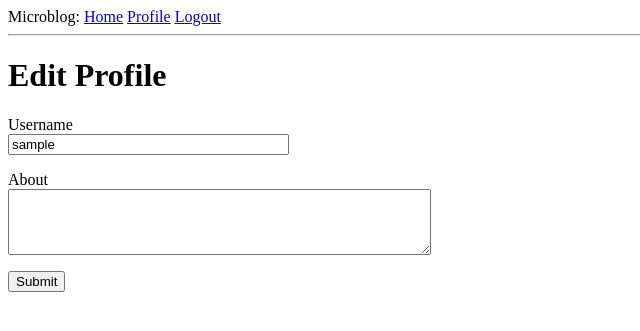
After one commit to paynes/microblog, a Flask app: page /edit_profile in a window 1280 px wide. The commit adds this page. Shown: the top 331 px of the page, without its empty margins (0-640 px from the left). Run offline with Flask 2, Linux system fonts and the light colour scheme; the visitor is signed in with stand-in values (Sample User, id 1); data comes from the database, SQL or seed files in the repository.

Commit message:
created profil page and edit profil page

```diff
--- a/app/forms.py
+++ b/app/forms.py
@@ -1,6 +1,6 @@
 from flask_wtf import FlaskForm
-from wtforms import StringField, PasswordField, BooleanField, SubmitField
-from wtforms.validators import DataRequired, EqualTo, ValidationError, Email
+from wtforms import StringField, PasswordField, BooleanField, SubmitField, TextAreaField
+from wtforms.validators import DataRequired, EqualTo, ValidationError, Email, Length
 
 from app.models import User
 
@@ -28,3 +28,9 @@ class RegistrationForm(FlaskForm):
 		user = User.query.filter_by(email=email.data).first()
 		if user is not None:
 			raise ValidationError('Please use a different email.')
+
+
+class EditProfileForm(FlaskForm):
+	username = StringField('Username', validators=[DataRequired()])
+	about = TextAreaField('About', validators=[Length(min=0, max=140)])
+	submit = SubmitField('Submit')
--- a/app/models.py
+++ b/app/models.py
@@ -1,4 +1,5 @@
 from datetime import datetime
+from hashlib import md5
 
 from flask_login import UserMixin
 from werkzeug.security import generate_password_hash, check_password_hash
@@ -17,12 +18,18 @@ class User(UserMixin, db.Model):
 	username = db.Column(db.String(64), index=True, unique=True)
 	email = db.Column(db.String(64), index=True, unique=True)
 	password_hash = db.Column(db.String(128))
+	about = db.Column(db.String(140))
+	last_seen = db.Column(db.DateTime, default=datetime.utcnow)
 
 	def set_password(self, password):
 		self.password_hash = generate_password_hash(password)
 
 	def check_password(self, password):
 		return check_password_hash(self.password_hash, password)
+
+	def avatar(self, size):
+		digest = md5(self.email.lower().encode('utf-8')).hexdigest()
+		return f'https://www.gravatar.com/avatar/{digest}?d=identicon&s={size}'
 
 	def __repr__(self):
 		return f'<User {self.username}>'
--- a/app/routes.py
+++ b/app/routes.py
@@ -1,11 +1,20 @@
+from datetime import datetime
+
 from flask import render_template, flash, redirect, url_for, request
 from flask_login import current_user, login_user, logout_user, login_required
 from werkzeug.urls import url_parse
 
 from app import app
 from app import db
-from app.forms import LoginForm, RegistrationForm
+from app.forms import LoginForm, RegistrationForm, EditProfileForm
 from app.models import User
+
+
+@app.before_request
+def before_request():
+	if current_user.is_authenticated:
+		current_user.last_seen = datetime.utcnow()
+		db.session.commit()
 
 
 @app.route('/')
@@ -69,3 +78,33 @@ def register():
 		return redirect(url_for('login'))
 
 	return render_template('register.html', title='Register', form=form)
+
+
+@app.route('/user/<username>')
+@login_required
+def user(username):
+	user = User.query.filter_by(username=username).first_or_404()
+	posts = [
+		{'author': user, 'body': 'Test post 1'},
+		{'author': user, 'body': 'Test post 2'}
+	]
+
+	return render_template('user.html', title='Profile', user=user, posts=posts)
+
+
+@app.route('/edit_profile', methods=['GET', 'POST'])
+@login_required
+def edit_profile():
+	form = EditProfileForm()
+
+	if form.validate_on_submit():
+		current_user.username = form.username.data
+		current_user.about = form.about.data
+		db.session.commit()
+		flash('Your changes have been saved.')
+		return redirect(url_for('edit_profile'))
+	elif request.method == 'GET':
+		form.username.data = current_user.username
+		form.about.data = current_user.about
+
+	return render_template('edit_profile.html', title='Edit Profile', form=form)
--- /dev/null
+++ b/app/templates/_post.html
@@ -0,0 +1,6 @@
+<table>
+    <tr valign="top">
+        <td><img src="{{ post.author.avatar(36) }}"></td>
+        <td><p>{{ post.author.username }} says:<br> {{ post.body }}</p></td>
+    </tr>
+</table>
--- a/app/templates/base.html
+++ b/app/templates/base.html
@@ -12,6 +12,7 @@
         {% if current_user.is_anonymous %}
             <a href="{{ url_for('login') }}">Login</a>
         {% else %}
+            <a href="{{ url_for('user', username=current_user.username) }}">Profile</a>
             <a href="{{ url_for('logout') }}">Logout</a>
         {% endif %}
     </div>
--- /dev/null
+++ b/app/templates/edit_profile.html
@@ -0,0 +1,23 @@
+{% extends "base.html" %}
+
+{% block content %}
+    <h1>Edit Profile</h1>
+    <form method="post" action="">
+        {{ form.hidden_tag() }}
+        <p>
+            {{ form.username.label }}<br>
+            {{ form.username(size=32) }}<br>
+            {% for error in form.username.errors %}
+                <span style="color: red;">{{ error }}</span>
+            {% endfor %}
+        </p>
+        <p>
+            {{ form.about.label }}<br>
+            {{ form.about(cols=50, rows=4) }}<br>
+            {% for error in form.about.errors %}
+                <span style="color: red;">{{ error }}</span>
+            {% endfor %}
+        </p>
+        <p>{{ form.submit() }}</p>
+    </form>
+{% endblock content %}
```
Also changed, not shown: app/templates/user.html (added, +21 -0 lines), migrations/versions/7cd56f93cad1_new_fields_in_user_model.py (added, +30 -0 lines).
